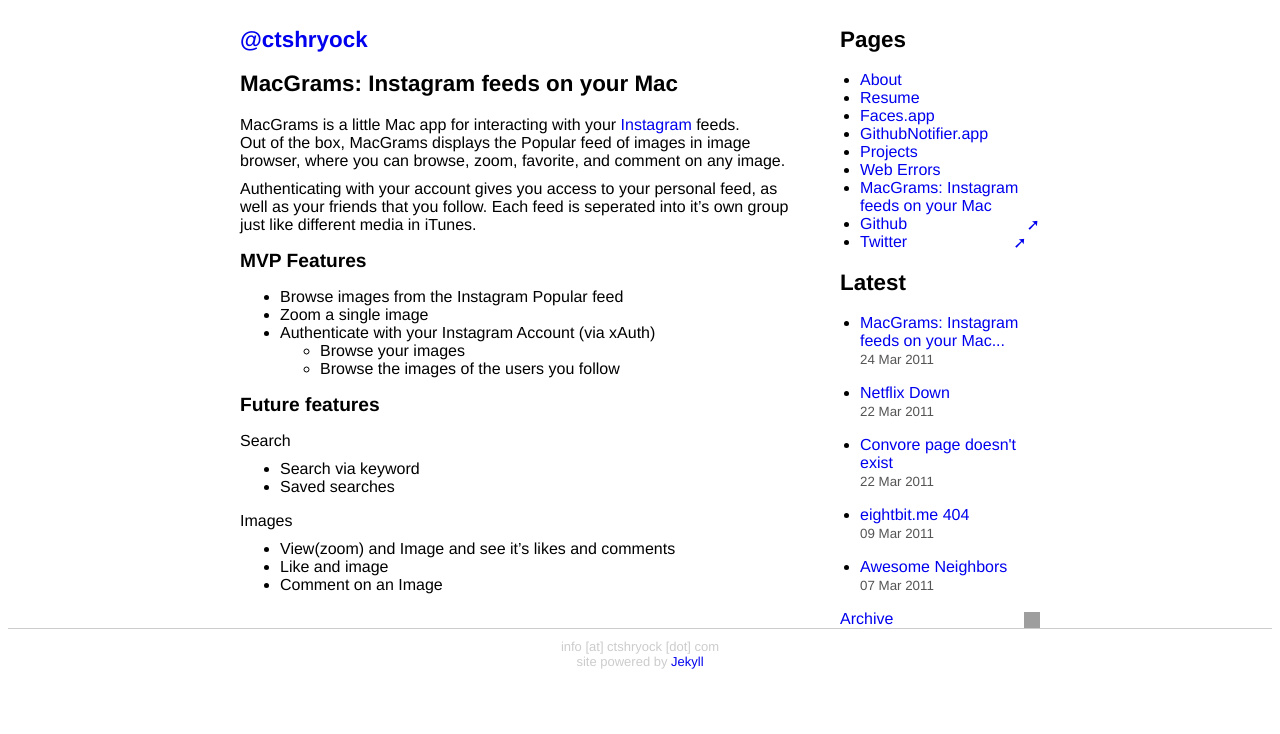
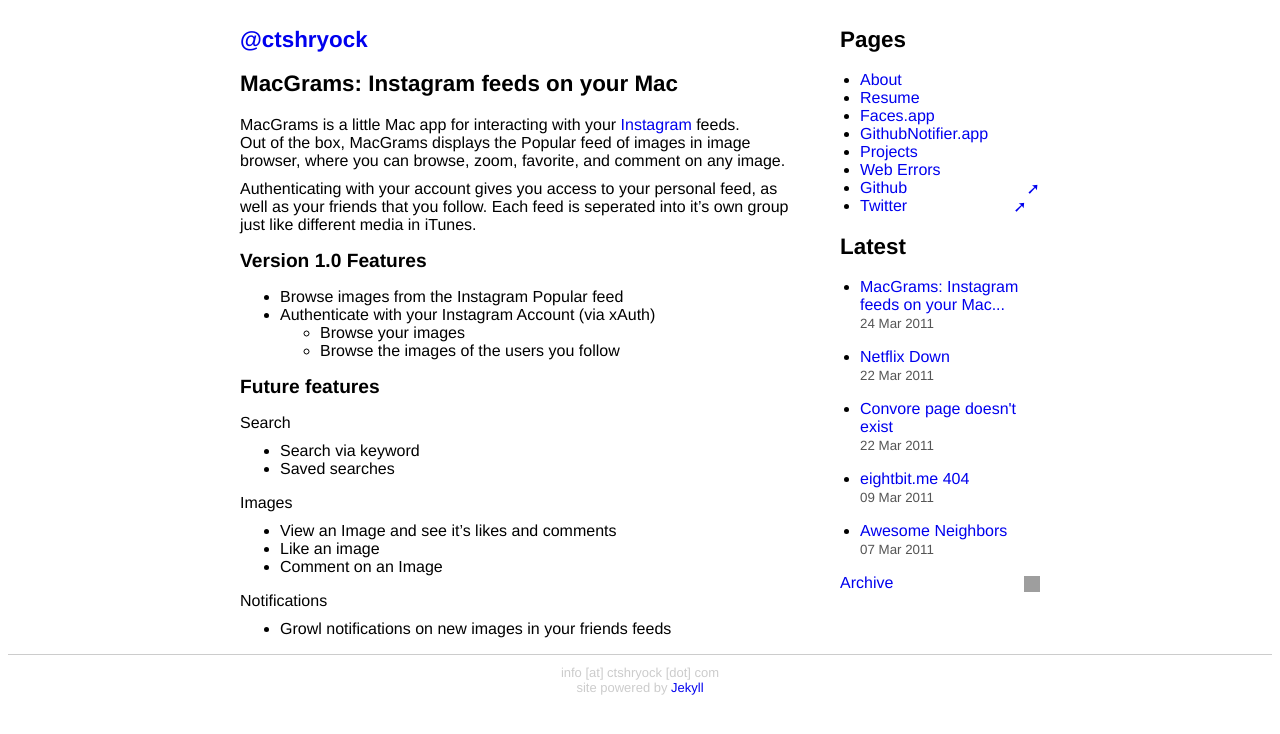
Before and after one commit to catsby/ctshryock.com, a Jekyll site: the page built from _posts/2011-03-24-mac-grams.md, in a window 1280 px wide. Shown: the top 734 px of the page. Built offline with Jekyll 4.4.1, drawn with Linux system fonts in a browser that asks for light colours; nearby versions of some CDN libraries; grey boxes are pictures that could not be loaded.

Commit message:
typos and such

```diff
--- a/_layouts/default.html
+++ b/_layouts/default.html
@@ -32,8 +32,9 @@
                 <h2>Pages</h2>
                 <ul>
                     {% for post in site.categories.page reversed %}
-
+                    {% unless post.permalink == 'macgrams.html' %}
                         <li><a href="/{{post.url}}" title="{{post.title}}">{{post.title}}</a></li>
+                    {% endunless %}
                     {% endfor %}
                     <li><a href="http://github.com/ctshryock" title="ctshryock on Github.com" target="_blank">Github<span class="external-link" title="external link">&#x279A;</span></a></li>
                     <li><a href="http://twitter.com/ctshryock" title="ctshryock on Twitter.com" target="_blank">Twitter<span class="external-link" title="external link">&#x279A;</span></a></li>
--- a/_posts/2011-03-24-mac-grams.md
+++ b/_posts/2011-03-24-mac-grams.md
@@ -14,10 +14,9 @@ Authenticating with your account gives you access to your personal feed,
 as well as your friends that you follow.  Each feed is seperated into
 it's own group just like different media in iTunes.
 
-##MVP Features
+##Version 1.0 Features
 
 - Browse images from the Instagram Popular feed
-- Zoom a single image
 - Authenticate with your Instagram Account (via xAuth)
   - Browse your images
   - Browse the images of the users you follow
@@ -31,9 +30,13 @@ Search
 
 Images
 
-- View(zoom) and Image and see it's likes and comments
-- Like and image
+- View an Image and see it's likes and comments
+- Like an image
 - Comment on an Image
+
+Notifications
+
+- Growl notifications on new images in your friends feeds
 
 
 [1]: http://instagr.am/
```
